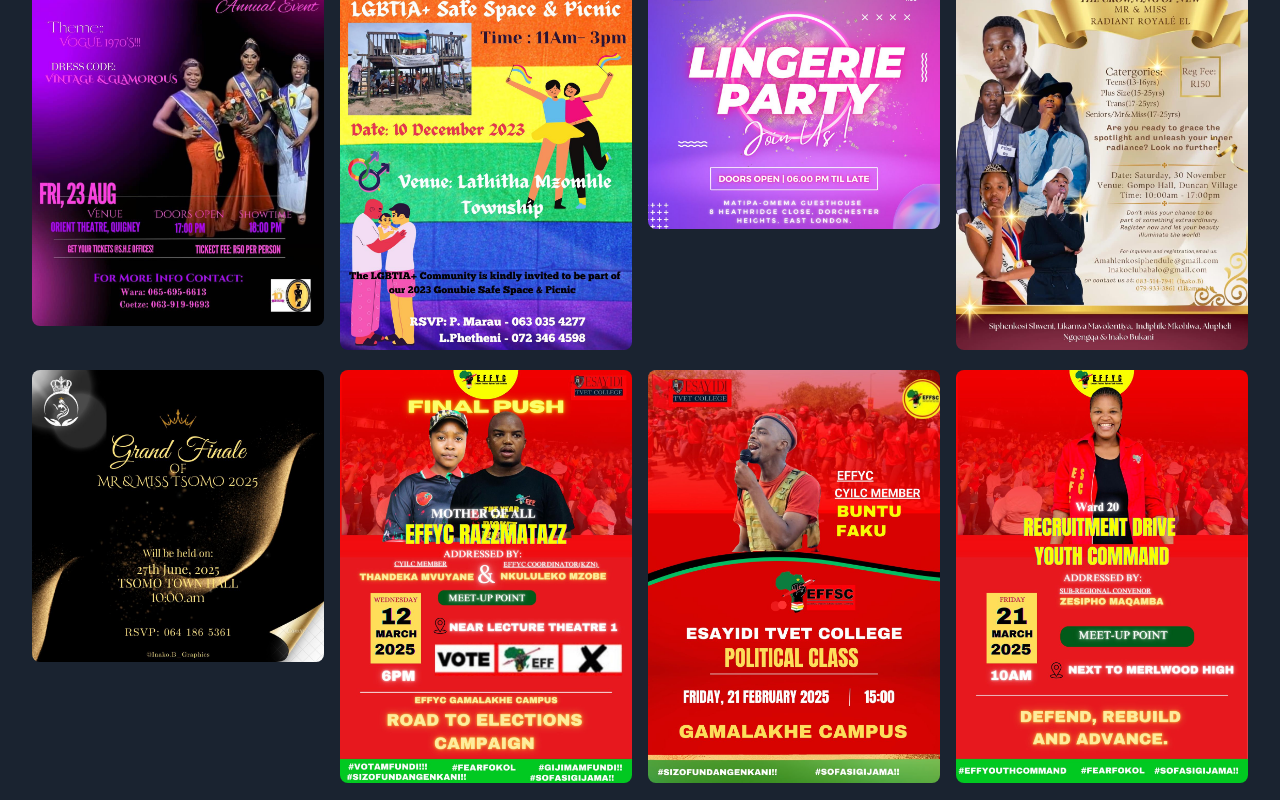
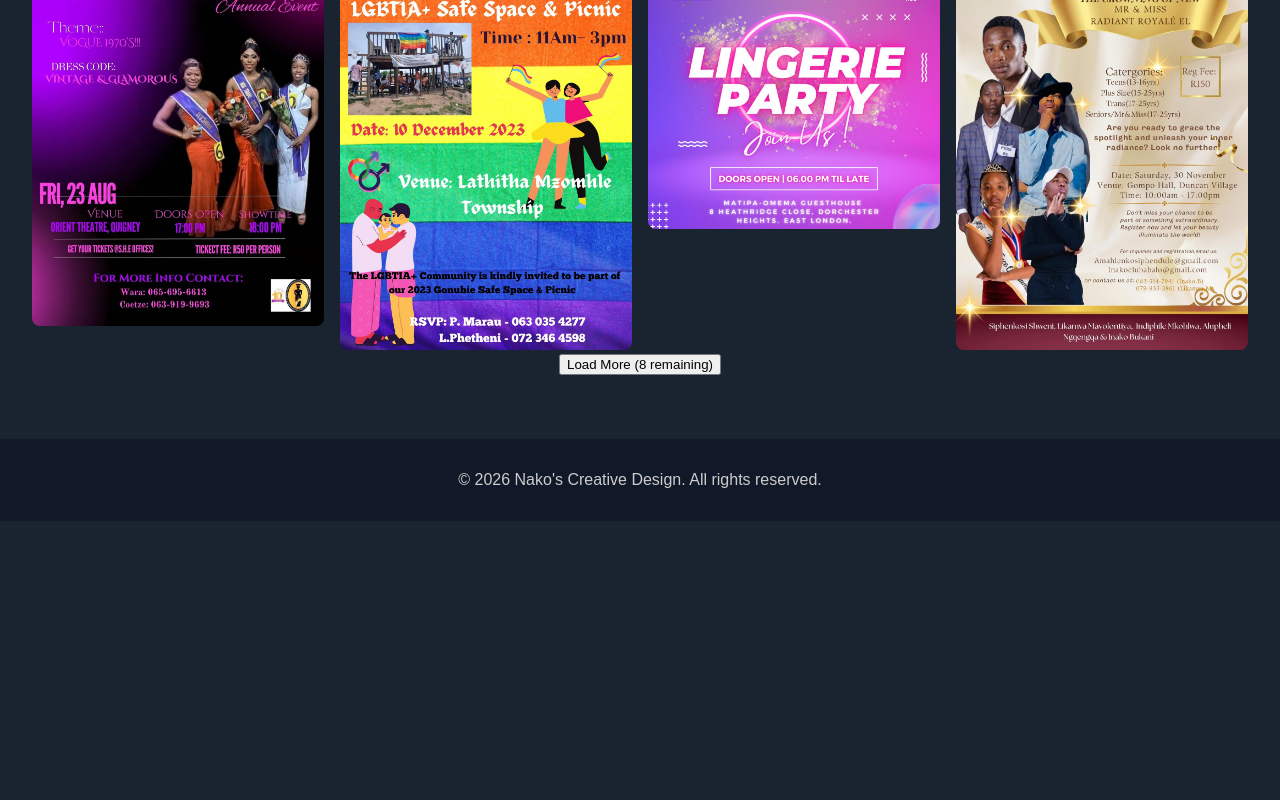
Before and after one commit to TebohoModiba/NCD-React-Website, a React (Vite) app in the folder ncd-react/: page /portfolio in a window 1280 px wide. Shown: the part 942-1742 px from the top of the page. After the commit the page ends 1463 px from the top, so only its background shows below. Built offline with nearby package versions, Linux system fonts and the light colour scheme; grey boxes are pictures that could not be loaded.

Commit message:
Refactor Portfolio to load images with lazy loading
Updated image handling in Portfolio component to support lazy loading and dynamic visibility.

```diff
--- a/ncd-react/src/pages/Portfolio.jsx
+++ b/ncd-react/src/pages/Portfolio.jsx
@@ -1,9 +1,10 @@
+import { useState } from 'react';
 import useTitle from '../hooks/useTitle';
 
 export default function Portfolio() {
   useTitle('Portfolio');
 
-  const images = [
+  const allImages = [
     'MissGamalakhe.jpg',
     'Qhama Birthday Poster.jpg',
     'Miss Teenable.jpg',
@@ -22,17 +23,36 @@
     'Template4.png'
   ];
 
+  // Load first 8 images, then "Load More" for the rest
+  const [visibleCount, setVisibleCount] = useState(8);
+  const visibleImages = allImages.slice(0, visibleCount);
+
+  const loadMore = () => {
+    setVisibleCount(prev => Math.min(prev + 8, allImages.length));
+  };
+
   return (
     <>
       <h1>Our Portfolio</h1>
       <p>Explore our creative journey through a collection of our latest design projects.</p>
+
       <div className="portfolio-grid">
-        {images.map((img, idx) => (
+        {visibleImages.map((img, idx) => (
           <div key={idx} className="portfolio-item">
-            <img src={`/assets/${img}`} alt={`Portfolio item ${idx + 1}`} />
+            <img
+              src={`/assets/${img}`}
+              alt={`Portfolio item ${idx + 1}`}
+              loading="lazy"  // ← browser lazy loads when near viewport
+            />
           </div>
         ))}
       </div>
+
+      {visibleCount < allImages.length && (
+        <button onClick={loadMore} className="load-more-btn">
+          Load More ({allImages.length - visibleCount} remaining)
+        </button>
+      )}
     </>
   );
 }
```
